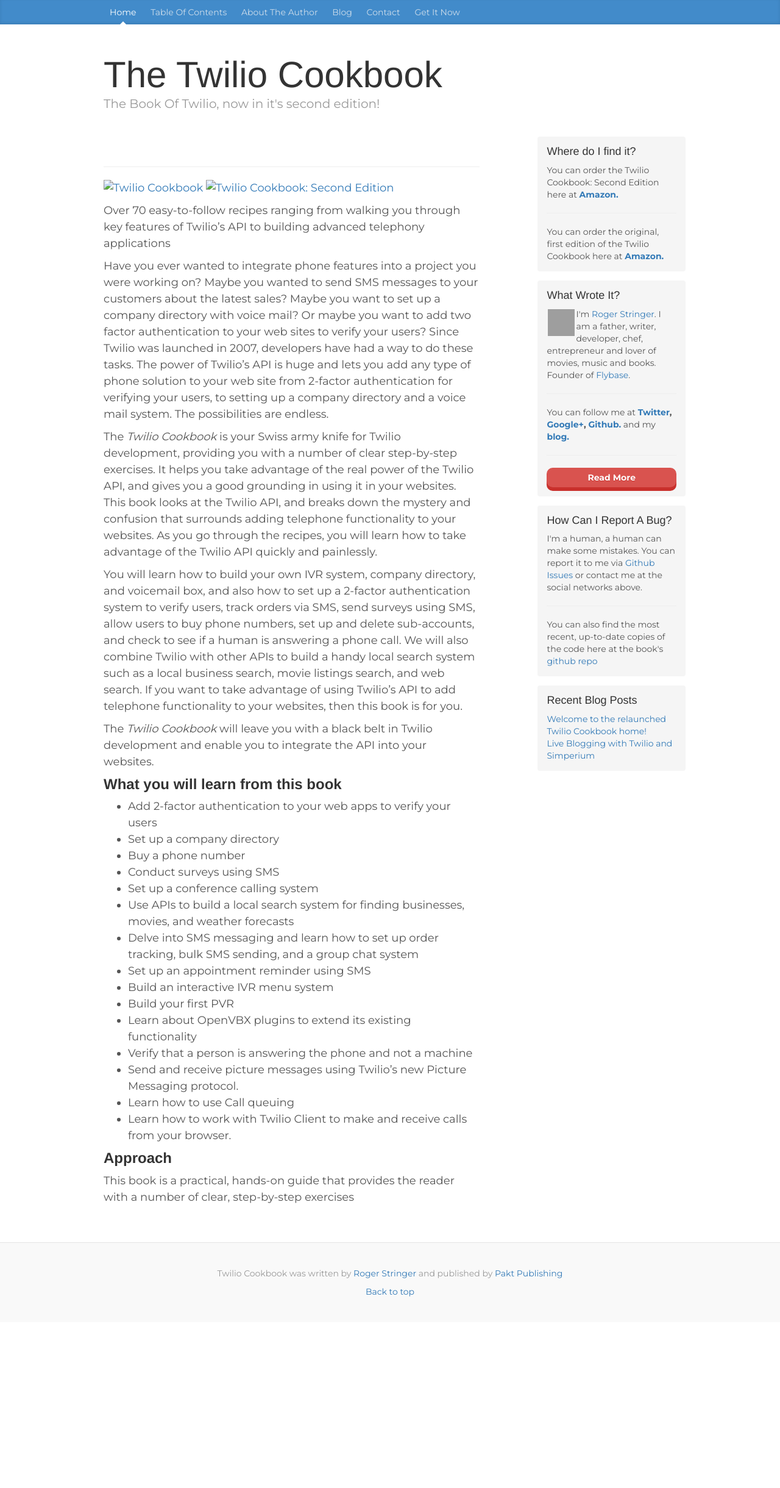
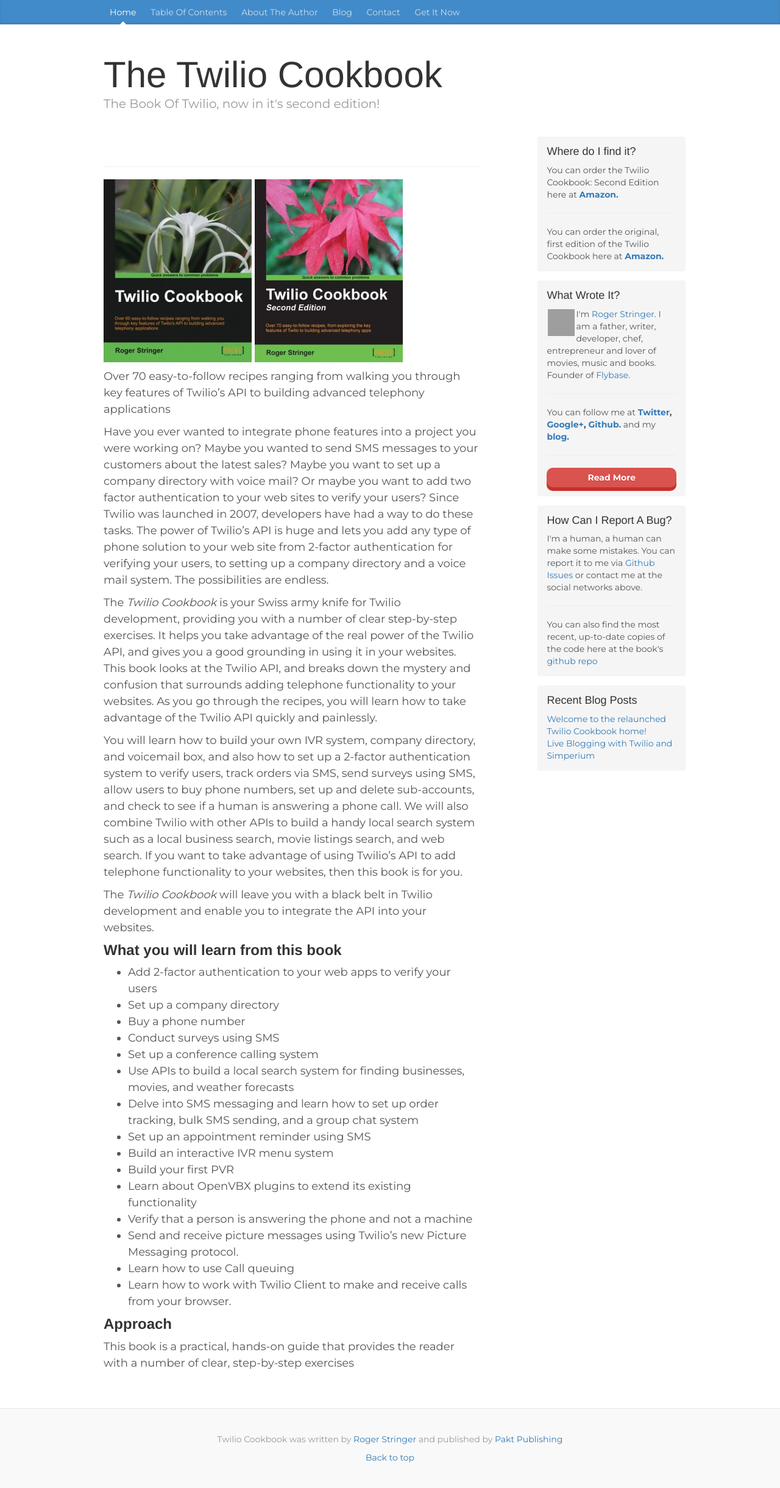
Before and after one commit to freekrai/TwilioCookbook, a Jekyll site: the page built from index.md, in a window 1280 px wide. Shown: the whole page at 61% size. Built offline with Jekyll 4.4.1, drawn with Linux system fonts in a browser that asks for light colours; nearby versions of some CDN libraries; before the commit the page ends 2168 px from its top, so only the background shows below that; grey boxes are pictures that could not be loaded.

Commit message:
first push

```diff
--- a/index.md
+++ b/index.md
@@ -2,8 +2,8 @@
 layout: page
 ---
 
-<a href="http://amzn.to/16tAjHV"><img class="size-medium wp-image-21 " alt="Twilio Cookbook" src="http://twiliocookbook.com/wp/wp-content/uploads/2014/03/518Da899KqL-243x300.jpg" width="243" height="300" /></a>
-<a href="http://amzn.to/QlQ2bZ"><img class="size-medium wp-image-33 " alt="Twilio Cookbook: Second Edition" src="http://twiliocookbook.com/wp/wp-content/uploads/2014/03/image-243x300.jpg" width="243" height="300" /></a>
+<a href="http://amzn.to/16tAjHV"><img class="size-medium wp-image-21 " alt="Twilio Cookbook" src="/wp-content/uploads/2014/03/518Da899KqL-243x300.jpg" width="243" height="300" /></a>
+<a href="http://amzn.to/QlQ2bZ"><img class="size-medium wp-image-33 " alt="Twilio Cookbook: Second Edition" src="/wp-content/uploads/2014/03/image-243x300.jpg" width="243" height="300" /></a>
 
 Over 70 easy-to-follow recipes ranging from walking you through key features of Twilio&#8217;s API to building advanced telephony applications
 
```
Also changed, not shown: toc/index.md (+1 -1 lines).
